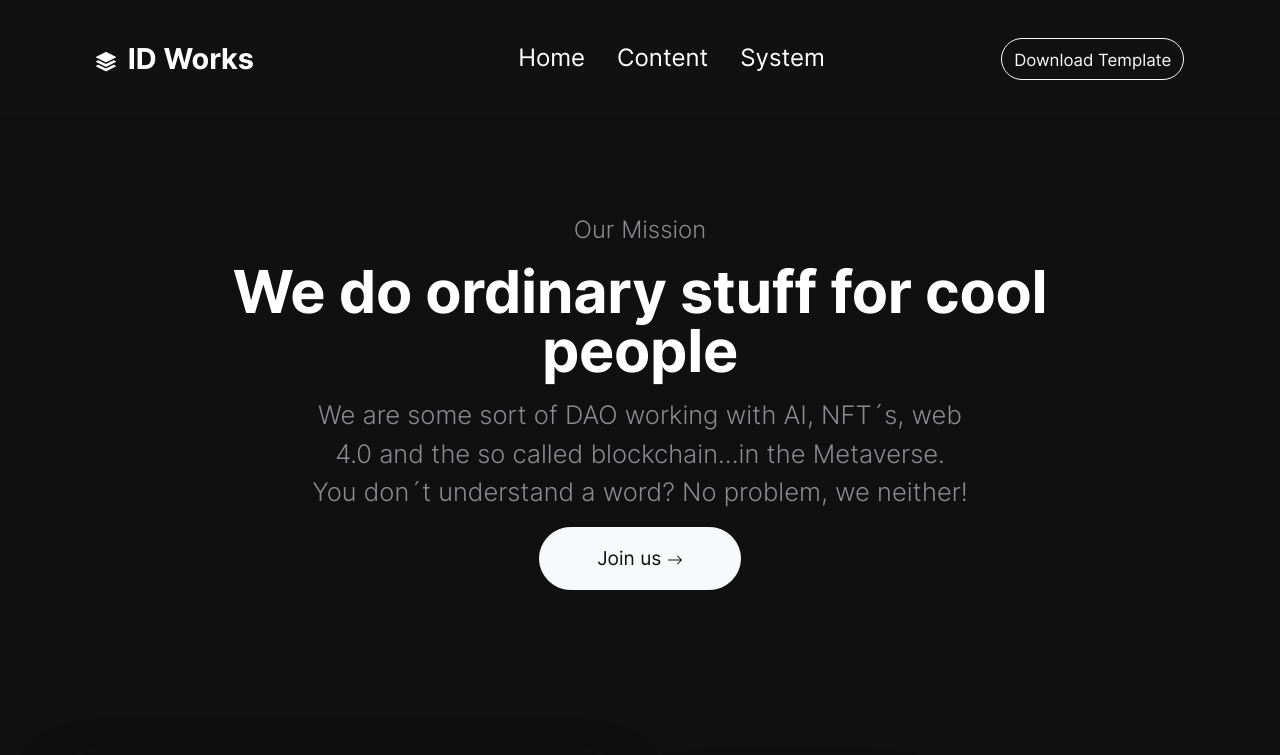
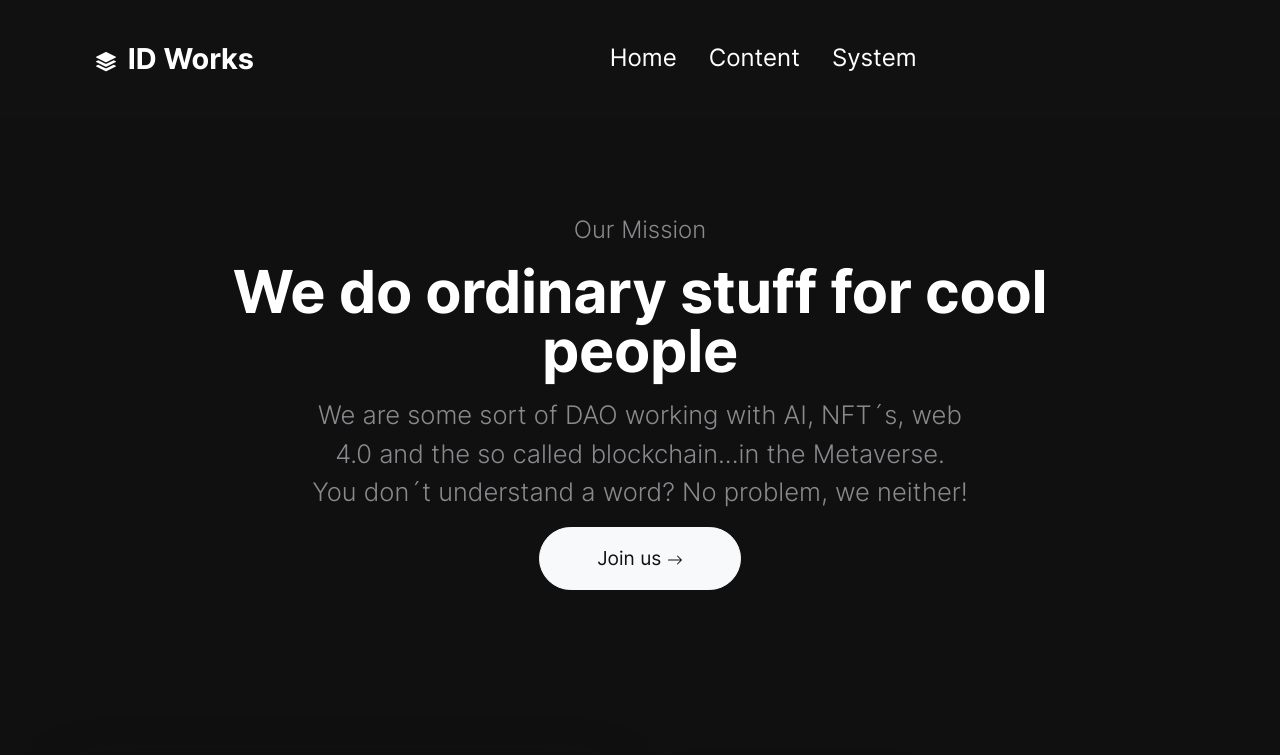
Before and after one commit to kolideweb/idworks, a plain HTML site: page index.html in a window 1280 px wide. Shown: the top 755 px of the page. Drawn offline with Linux system fonts and the light colour scheme.

Commit message:
Update index.html

```diff
--- a/index.html
+++ b/index.html
@@ -13,7 +13,7 @@
   <meta name="author" content="Holger Koenemann">
   <meta name="generator" content="Eleventy v2.0.0">
   <meta name="HandheldFriendly" content="true">
-  <title>Klar HTML Template - Frontpage one</title>
+  <title>ID Works :: We print ID Cards of all types</title>
   <link rel="stylesheet" href="css/theme.min.css">
 
    <style>
@@ -94,9 +94,6 @@
 </li>
 
     </ul>
-      <a href="https://templatedeck.com/klar-html-template.html" aria-label="Download this template" class="btn btn-outline-light">
-        <small>Download Template</small>
-      </a>
 </div>
 </nav>
 
```
